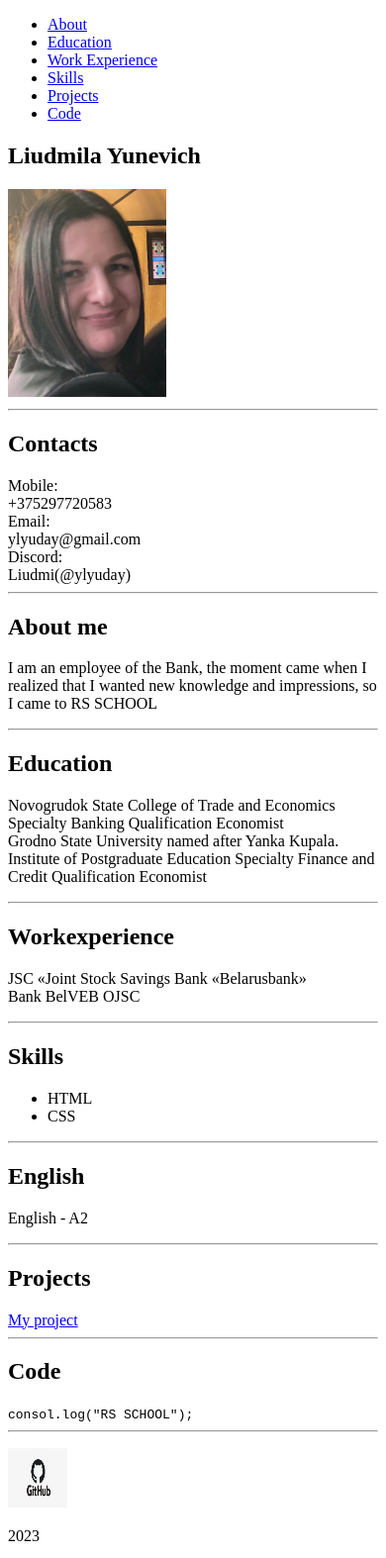
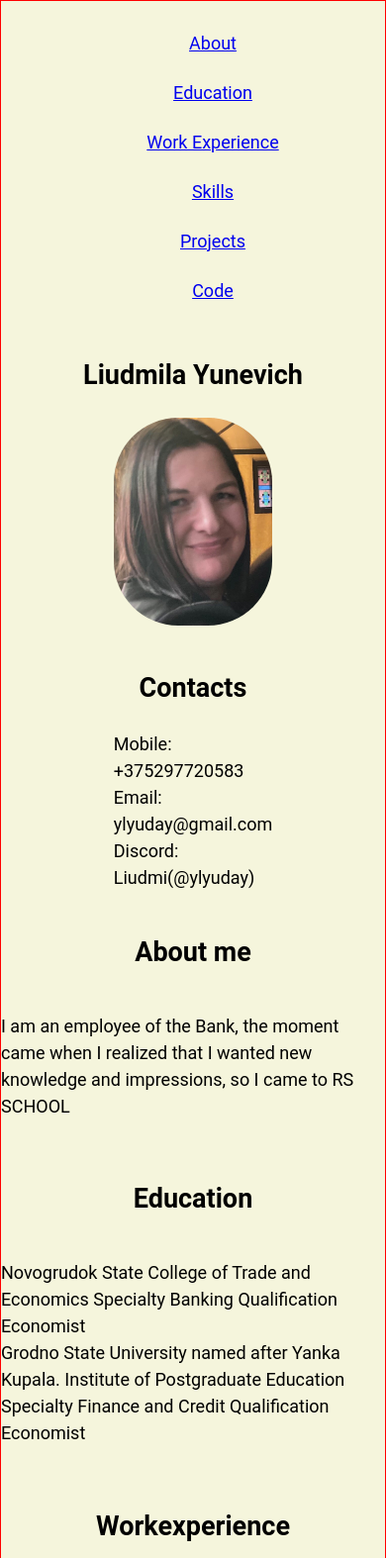
Before and after one commit to ylyuday/rsschool-cv-st-0, a plain HTML site: page index.html in a window 390 px wide. Shown: the top 1574 px of the page at 99% size. Drawn offline with Linux system fonts and the light colour scheme.

Commit message:
feat: modified style file

```diff
--- a/index.html
+++ b/index.html
@@ -4,6 +4,7 @@
 <head>
     <meta charset="UTF-8">
     <meta name="viewport" content="width=device-width, initial-scale=1.0">
+    <link rel="stylesheet" href="./style.css">
     <title>CV</title>
 </head>
 
@@ -27,7 +28,7 @@
         <div class="container">
             <section class="section" id="profile">
                 <h1>Liudmila Yunevich</h1>
-                <img src="./assets/img/1671365675942.jpg" alt="foto" width="160" height="210">
+                <img class="img-foto" src="./assets/img/1671365675942.jpg" alt="foto" width="160" height="210">
                 <hr>
             </section>
             <section class="section" id="contact">
@@ -91,10 +92,10 @@
     <footer class="footer">
         <div class="container">
             <div class="section-footer">
-                <p><a href="https://github.com/ylyuday/rsschool-cv" class="footer-link">
-                        <img src="./assets/img/GitHub.png" width="60" height="60" alt="logogithub"></a></p>
+                <p><a href="https://github.com/ylyuday/rsschool-cv" target="_blank" class="footer-link">
+                        <img src="./assets/img/GitHub.png" width="110" height="60" alt="logogithub"></a></p>
                 <p class="footer-link">2023</p>
-                <p><a href="https://wearecommunity.io/communities/the-rolling-scopes" class="footer-link">
+                <p><a href="https://rs.school/js-stage0/" target="_blank" class="footer-link">
                         <img src="./assets/img/rs_school-og.png" width="85" height="50" alt="logorsschool"></a></p>
             </div>
         </div>
--- a/style.css
+++ b/style.css
@@ -0,0 +1,170 @@
+body {
+    font-family: 'Roboto', sans-serif;
+    font-size: 18px;
+    font-weight: 400;
+    line-height: 1.5;
+    border: 1px solid red;
+    min-height: 100vh;
+    margin: 0;
+    padding: 0;
+    display: flex;
+    flex-direction: column;
+    justify-content: space-between;
+    background-color: beige;
+}
+
+* {
+    box-sizing: border-box;
+
+}
+
+.container {
+    max-width: 1440px;
+    margin: 0 auto;
+}
+
+.nav-list {
+    display: flex;
+    justify-content: center;
+    align-items: center;
+    list-style: none;
+}
+
+.nav-link {
+    padding: 0 20px;
+    line-height: 50px;
+}
+
+.nav-link {
+    transition: .3s;
+}
+
+.one-container {
+    display: flex;
+    flex-wrap: wrap;
+    justify-content: center;
+}
+
+#profile,
+#contact,
+#about,
+#education,
+#workexperience,
+#skills,
+#english,
+#projects,
+#code {
+    display: flex;
+    flex-direction: column;
+    align-items: center;
+}
+
+hr {
+    border: none;
+    background-color: black;
+    height: 2px;
+}
+
+.img-foto {
+    border-radius: 65px;
+}
+
+.section-footer {
+    display: flex;
+    justify-content: center;
+    align-items: center;
+    list-style: none;
+    text-align: center;
+}
+
+.footer-link {
+
+    padding: 0 120px;
+    line-height: 120px;
+
+}
+
+html {
+    scroll-behavior: smooth;
+}
+
+@media (min-width: 768px) and (max-width: 979px) {
+    .section {
+        width: 100%;
+    }
+
+    .nav-list {
+        display: flex;
+        justify-content: center;
+        align-items: center;
+        margin-left: -75px;
+    }
+
+    #profile,
+    #contact,
+    #about,
+    #education,
+    #workexperience,
+    #skills,
+    #english,
+    #projects,
+    #code {
+        display: flex;
+        flex-direction: column;
+        align-items: center;
+    }
+
+    .footer-link {
+
+        padding: 0 60px;
+        line-height: 120px;
+
+    }
+
+}
+
+@media (min-width: 479px) and (max-width: 767px) {
+    .nav-list {
+        display: flex;
+        justify-content: center;
+        flex-wrap: wrap;
+
+    }
+
+    .footer-link {
+        padding: 0 60px;
+        line-height: 120px;
+
+    }
+
+}
+
+@media (min-width: 320px) and (max-width: 480px) {
+
+    .nav-list {
+        display: flex;
+        flex-direction: column;
+    }
+
+    #profile,
+    #contact,
+    #about,
+    #education,
+    #workexperience,
+    #skills,
+    #english,
+    #projects,
+    #code {
+        display: flex;
+        flex-direction: column;
+        align-items: center;
+    }
+
+    .section-footer {
+
+        display: flex;
+        flex-direction: column;
+    }
+
+
+}
```
